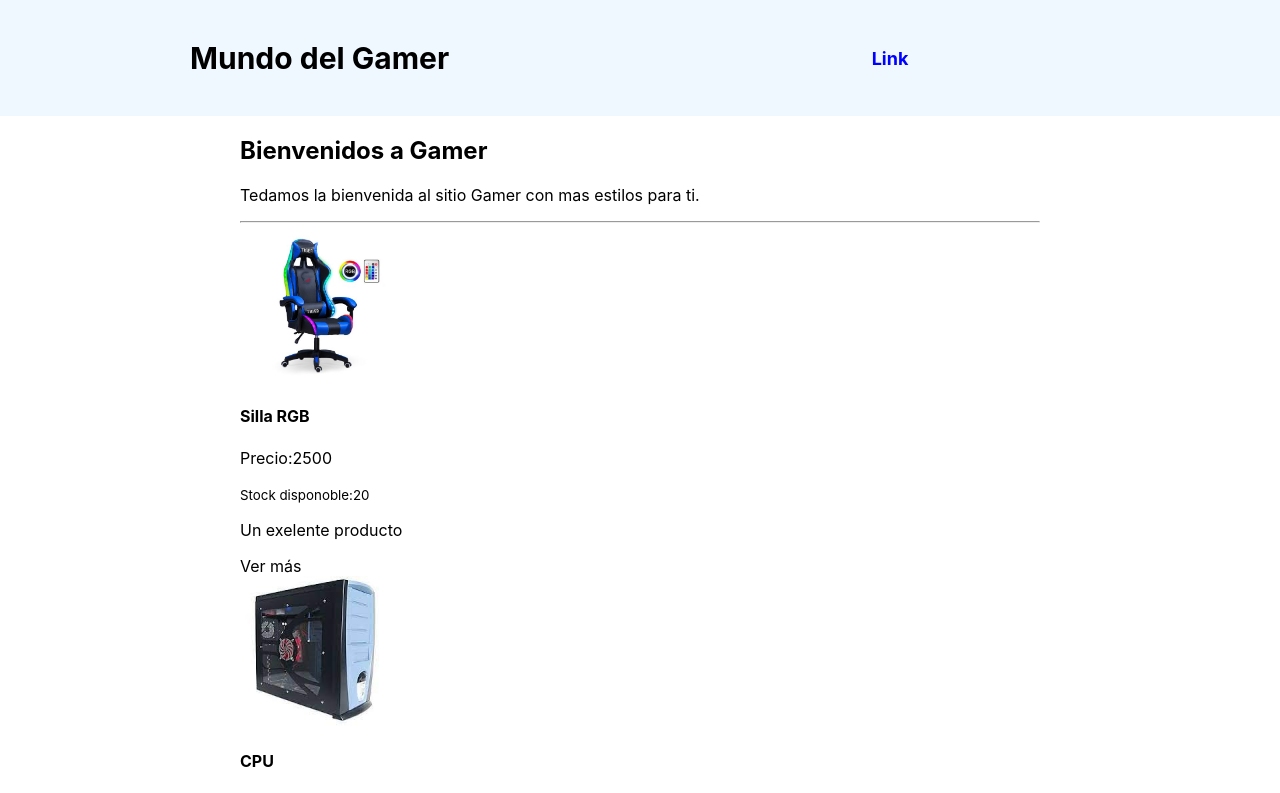
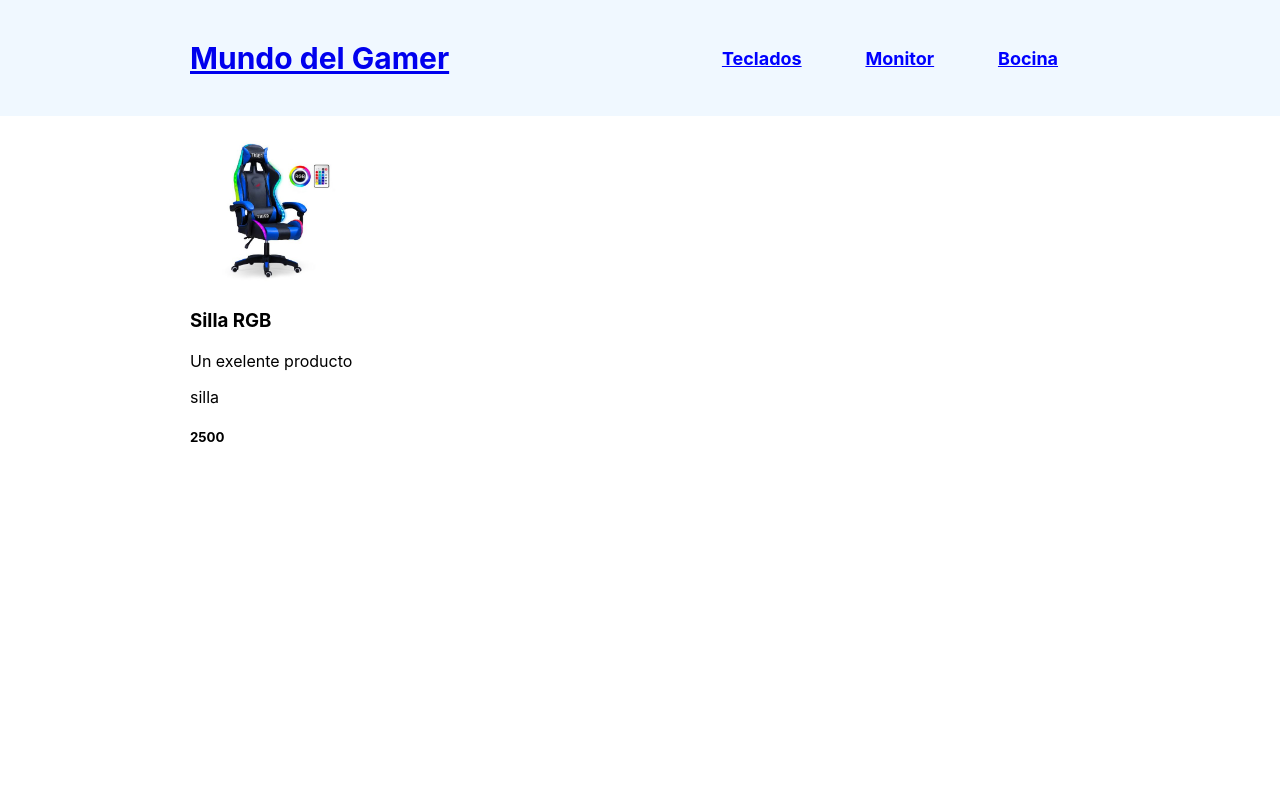
Before and after one commit to Armamag14n09/Curso-React-Js, a React (Create React App) app in the folder rj-armando/: page /item/1 in a window 1280 px wide. Shown: the top 793 px of the page. Built offline with nearby package versions, Linux system fonts and the light colour scheme.

Commit message:
Detalle del producto

```diff
--- a/rj-armando/src/App.css
+++ b/rj-armando/src/App.css
@@ -47,4 +47,5 @@ ul {
 .pequeña{
     width: 150px;
     height: 150px;
+    justify-items: center;
   }
--- a/rj-armando/src/App.js
+++ b/rj-armando/src/App.js
@@ -1,9 +1,10 @@
 import './App.css'
-import ItemDatailContainer from './components/ItemDetailContainer/ItemDetailContainer';
 //import 'bootstrap/dist/css/bootstrap.min.css';
 import { NavBar } from './components/NavBar'
-import Container from './ejemplos/ItemListContainer';
-import { BrowserRouter} from 'react-router-dom';
+import ItemListContainer from './components/ItemListContainer/ItemListContainer';
+import { BrowserRouter, Navigate, Route, Routes} from 'react-router-dom';
+import Contacto from './components/Contacto/Contacto';
+import ItemDatailContainer from './components/ItemDetailContainer/ItemDetailContainer';
 
 
 
@@ -14,12 +15,19 @@ const App = () =>{
 
   <div>
 
-    <BrowserRouter/>
+    <BrowserRouter>
 
-    <NavBar/>
-    {/*PokeApi/*/}
-    <Container/>
-    <ItemDatailContainer/>
+      <NavBar/>
+
+      <Routes>
+        <Route path='/' element={ <ItemListContainer/> }/>
+        <Route path='/productos/:categoryId' element={ <ItemListContainer/> } />
+        <Route path='/item/:itemId' element={ <ItemDatailContainer/> }/>
+        <Route path='*' element={<Navigate to="/" />} />
+
+      </Routes>
+
+    </BrowserRouter>
 
   </div>
   );
--- /dev/null
+++ b/rj-armando/src/components/Contacto/Contacto.js
@@ -0,0 +1,13 @@
+
+
+const Contacto  = () => {
+
+    return (
+        <div>
+            <h2>Contacto</h2>
+            <hr></hr>
+        </div>
+    )
+}
+
+export default Contacto
--- /dev/null
+++ b/rj-armando/src/components/ItemDatail/ItemDetail.js
@@ -0,0 +1,19 @@
+
+
+const ItemDetail = ({item} ) => {
+
+    return (
+        <div className="container">
+            <img class="pequeña" src= {item.img}/>
+            <h3>{item.nombre} </h3>
+            <p>{item.desc} </p>
+            <p>{item.category} </p>
+            <h5>{item.precio} </h5>
+
+        </div>
+    )
+
+
+}
+
+export default ItemDetail
--- a/rj-armando/src/components/ItemDetailContainer/ItemDetailContainer.js
+++ b/rj-armando/src/components/ItemDetailContainer/ItemDetailContainer.js
@@ -1,16 +1,40 @@
 import { useEffect, useState } from "react"
+//import { pedirDatos } from "../../helpers/pedirDatos"
+import { useParams } from 'react-router-dom'
+import { pedirDatos } from "../../helpers/pedirDatos"
+import ItemDetail from "../ItemDatail/ItemDetail"
 
 
 const ItemDatailContainer = () =>{
 
     const [item, setItem] = useState(null)
+    const [loading, setLoadin] =useState(true)
+
+    const{itemId} = useParams ()
+
+    console.log(itemId)
+    console.log(item)
+
     useEffect(() => {
+        setLoadin(true)
 
+        pedirDatos( )
+            .then((res)=>{
+                setItem(res.find((prod) => prod.id === Number(itemId)))
+            })
+            .catch(err => console.log(err))
+            .finally(() => {
+                setLoadin(false)
+            })
     },[])
 
     return(
-        <div>
-
+        <div  className="NavBar-container">
+            {
+            loading
+            ? <h2>Loading....</h2>
+            : <ItemDetail item={item} />
+            }
         </div>
     )
 }
--- /dev/null
+++ b/rj-armando/src/components/ItemListContainer/ItemListContainer.js
@@ -0,0 +1,47 @@
+import { useEffect, useState } from "react"
+import { pedirDatos } from "../../helpers/pedirDatos"
+import ItemList from "../itemList/itemList"
+import { useParams } from 'react-router-dom'
+
+const ItemListContainer = () => {
+
+const [productos, setProductos] = useState ([])
+const [loading, setLoading] = useState(true)
+
+const {categoryId} = useParams()
+    console.log(categoryId)
+
+
+        useEffect(() =>{
+            setLoading(true)
+
+            pedirDatos( )
+            .then((res) => {
+                setProductos(res)
+                if (!categoryId){
+                    setProductos(res)
+                } else {
+                    setProductos( res.filter((prod) => prod.category ===categoryId))
+                }
+            })
+            .catch((error) =>{
+                console.log(error)
+            } )
+            .finally(() => {
+                setLoading(false)
+            },)
+
+        }, [categoryId])
+
+        return(
+            <div>
+                {
+                    loading
+                    ? <h2>Cargando....</h2>
+                    :<ItemList productos={productos}/>
+                }
+                <ItemList productos={productos} />
+            </div>
+        )
+}
+export default ItemListContainer
--- a/rj-armando/src/components/NavBar.js
+++ b/rj-armando/src/components/NavBar.js
@@ -1,14 +1,19 @@
 import './App.css'
-
+import { Link  } from 'react-router-dom'
 
 export const NavBar = () => {
     return(
         <header className="bg-NavBar">
           <div className="NavBar-container">
-          <h1 className="NavBar-title">Mundo del Gamer</h1>
-          <nv className="header">
-           <h4 className="NavBar-navlink">Link</h4>
-          </nv>
+
+          <Link to='/' ><h1 className="NavBar-title">Mundo del Gamer</h1></Link>
+
+          <nav className="header">
+           <Link to='/productos/teclados' className="NavBar-navlink">Teclados</Link>
+           <Link to='/productos/monitor' className="NavBar-navlink">Monitor</Link>
+           <Link to='/productos/bocina' className="NavBar-navlink">Bocina</Link>
+
+          </nav>
         </div>
       </header>
     )
--- a/rj-armando/src/components/data/data.js
+++ b/rj-armando/src/components/data/data.js
@@ -2,26 +2,31 @@ export const stock =[
     {
         id: 1,
         nombre: 'Silla RGB',
-        precio: 2500,
+        precio:  2500,
         img: '/assets/silla1.jpeg',
         stock: 20,
-        desc: 'Un exelente producto'
+        desc: 'Un exelente producto',
+        category:'silla'
     },
     {
         id: 2,
         nombre: 'CPU',
-        precio: 500,
+        precio:  500,
         img: '/assets/cpu1.jpg',
         stock: 20,
-        desc: 'Un exelente producto'
+        desc: 'Un exelente producto',
+        category:'cpu'
+
     },
     {
         id: 3,
         nombre: 'Teclado',
-        precio: 250,
+        precio:  250,
         img: '/assets/teclado1.jpg',
         stock: 20,
-        desc: 'Un exelente producto'
+        desc: 'Un exelente producto',
+        category:'teclados'
+
     },
 
     {
@@ -30,7 +35,9 @@ export const stock =[
         precio: 380,
         img: '/assets/bocina1.jpg',
         stock: 20,
-        desc: 'Un exelente producto'
+        desc: 'Un exelente producto',
+        category:'bocina'
+
     },
 
     {
@@ -39,7 +46,9 @@ export const stock =[
         precio: 1520,
         img: '/assets/monitor1.jpg',
         stock: 20,
-        desc: 'Un exelente producto'
+        desc: 'Un exelente producto',
+        category:'monitor'
+
     },
 
 ]
--- a/rj-armando/src/components/item/item.js
+++ b/rj-armando/src/components/item/item.js
@@ -1,3 +1,4 @@
+import { Link } from 'react-router-dom'
 
 
 const Item = ({producto}) => {
@@ -8,7 +9,7 @@ const Item = ({producto}) => {
             <p>Precio:{producto.precio}</p>
             <small>Stock disponoble:{producto.stock}</small>
             <p>{producto.desc}</p>
-            <a className="btn btn-primary my-2" >Ver más</a>
+            <Link to={`/item/${producto.id}`} className="btn btn-primary my-2" >Ver más</Link>
 
 
         </div>
--- a/rj-armando/src/ejemplos/ItemListContainer.js
+++ /dev/null
@@ -1,28 +0,0 @@
-import { useEffect, useState } from "react"
-import { pedirDatos } from "../helpers/pedirDatos"
-import ItemList from "../components/itemList/itemList"
-
-const Container = () => {
-
-const [productos, setProductos] = useState ([])
-
-        useEffect(() =>{
-            pedirDatos( )
-            .then((res) => {
-                setProductos(res)
-            })
-            .catch((error) =>{
-                console.log(error)
-            } )
-            .finally(() => {
-            },)
-
-        }, [])
-
-        return(
-            <div>
-                <ItemList productos={productos} />
-            </div>
-        )
-}
-export default Container
```
Also changed, not shown: rj-armando/src/components/Nosotros/Nosotros.js (added, +12 -0 lines).
